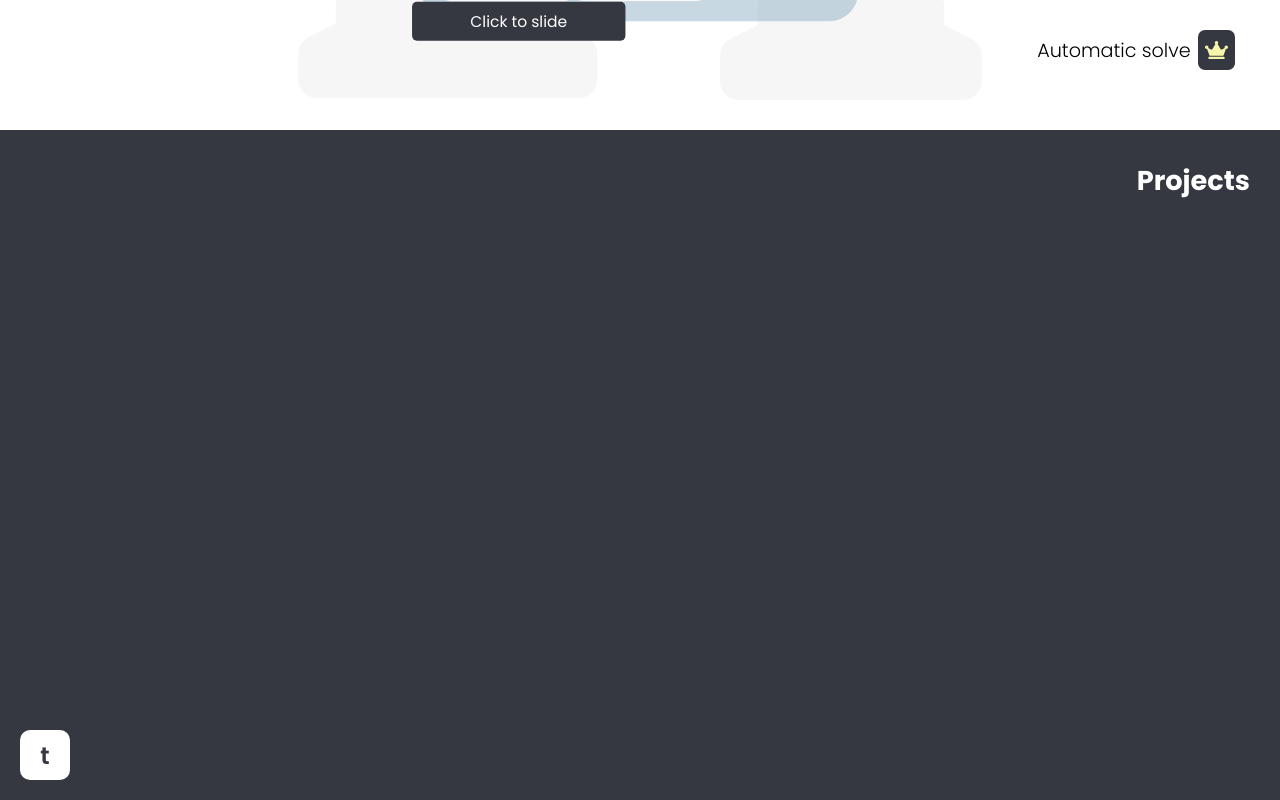
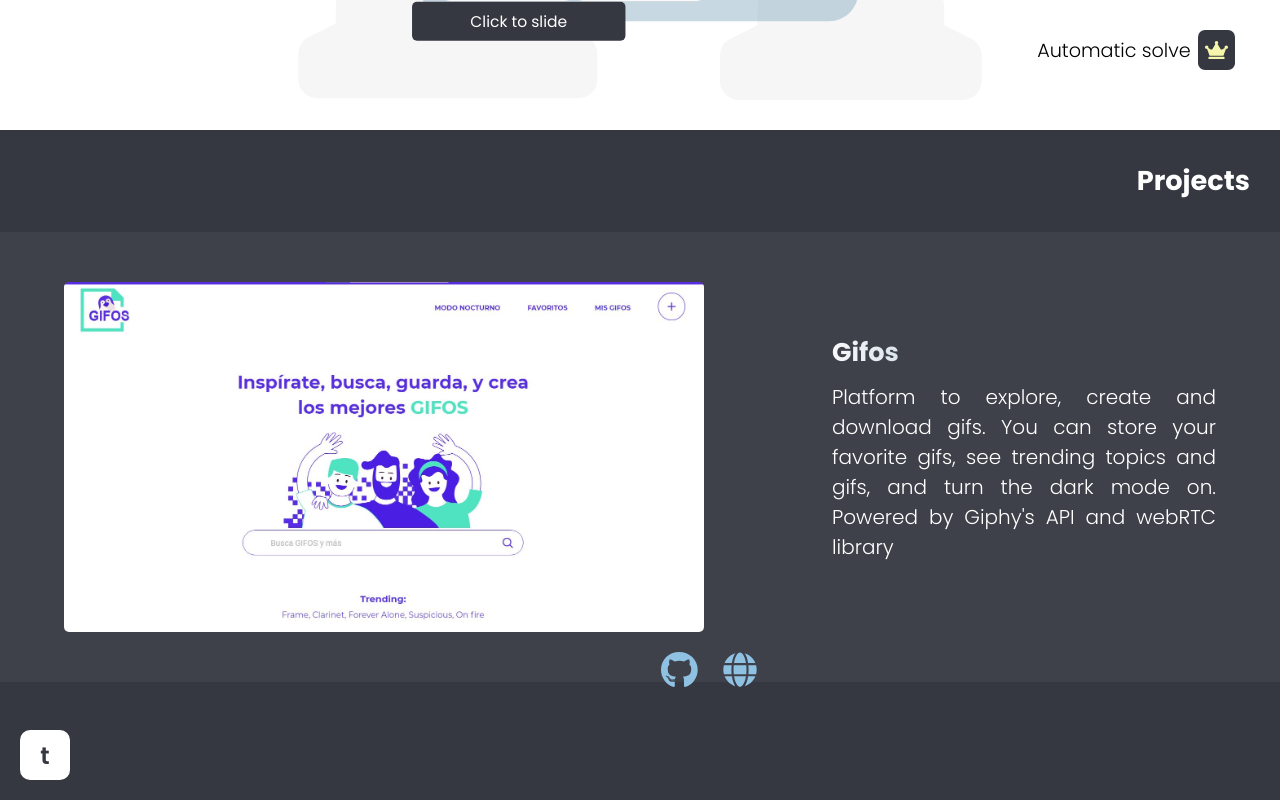
Before and after one commit to DannyCarvajal/portfolio-2022, a React (Create React App) app: page / in a window 1280 px wide. Shown: the part 2730-3530 px from the top of the page. Built offline with nearby package versions, Linux system fonts and the light colour scheme.

Commit message:
project section  part 2

```diff
--- a/src/components/projects/projectitem.scss
+++ b/src/components/projects/projectitem.scss
@@ -127,46 +127,40 @@
 @media (min-width:1100px) {
 
     .projectItem {
+        margin: 0;
+        height: 450px;
+        width: 100%;
+        background: rgba(70, 72, 80, 0.59);
+        flex-direction: row;
+        justify-content: space-around;
+        align-items: center;
 
         &__imgContainer {
+            order: -1;
+            height: 350px;
+            width: 50%;
 
             &>.projectimage {}
 
             &>.projectItem__linksContainer {
-
-                & a {}
+                position: absolute
             }
         }
 
         &__description {
-            height: 40px;
-            // width: 100%;
+            justify-self: flex-start;
+            height: fit-content;
+            width: 30%;
+
             // margin-bottom: 20px;
 
             & .title {
                 font-size: 1.6rem;
-                //     font-size: 1.5rem;
-                //     font-weight: bold;
-                //     margin-bottom: 10px;
-                //     text-align: left;
-
-                //     background: #353841;
-                //     /* fallback for old browsers */
-                //     background: -webkit-linear-gradient(to right, #F7F9F9, #5084a5);
-                //     /* Chrome 10-25, Safari 5.1-6 */
-                //     background: linear-gradient(to right, #F7F9F9, #5084a5);
-                //     /* W3C, IE 10+/ Edge, Firefox 16+, Chrome 26+, Opera 12+, Safari 7+ */
-                //     -webkit-background-clip: text;
-                //     background-clip: text;
-                //     color: transparent;
-
             }
 
             & p {
-                display: none;
-                //     font-weight: 300;
-                //     text-align: justify;
-
+                font-size: 20px;
+                text-align: justify;
             }
         }
     }
--- a/src/sections/projects/Projects.jsx
+++ b/src/sections/projects/Projects.jsx
@@ -28,7 +28,7 @@
 	const [isTabletOrDesktop] = useScreenSize();
 
 	const [projects, setProjects] = useState(initProjects);
-	const [currProject, setCurrProject] = useState(initProjects[0]);
+	const [currProject, setCurrProject] = useState([initProjects[0]]);
 	const positionCounter = useRef(0);
 
 	const Projects = projects => {
@@ -41,7 +41,7 @@
 	return (
 		<div className="projectsSection">
 			<h2 className="projectsSection__title">Projects</h2>
-			<div className="projectItemContainer">{!isTabletOrDesktop && Projects(projects)}</div>
+			<div className="projectItemContainer">{isTabletOrDesktop ? Projects(currProject) : Projects(projects)}</div>
 			<SecretWord secretLetter="t" bgcolor="white" letterColor="#353841" />
 		</div>
 	);
--- a/src/sections/projects/projects.scss
+++ b/src/sections/projects/projects.scss
@@ -13,9 +13,6 @@
         text-align: left
     }
 
-    &__brushedbg {
-        display: none;
-    }
 }
 
 @media (min-width:700px) {
```
